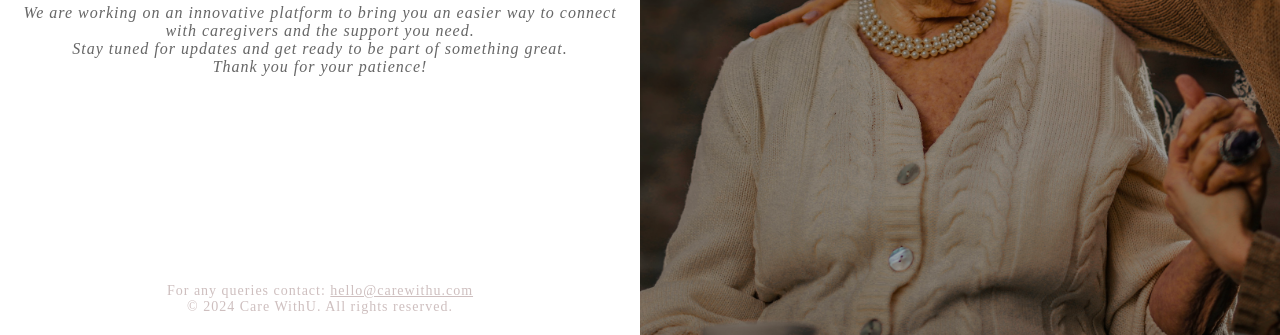
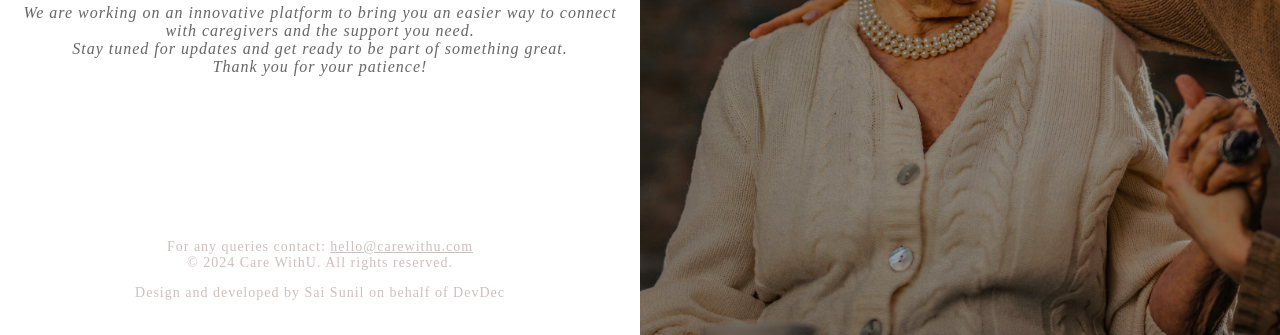
Before and after one commit to junal/carewithu.github.io, a plain HTML site: page index.html in a window 1280 px wide. Shown: the part 465-800 px from the top of the page. Drawn offline with Linux system fonts and the light colour scheme; a web font is replaced by a local one.

Commit message:
Updated credits of the page

```diff
--- a/index.html
+++ b/index.html
@@ -24,7 +24,8 @@
                 <p class="content-text">We are working on an innovative platform to bring you an easier way to connect<br>with caregivers and the support you need.<br>Stay tuned for updates and get ready to be part of something great.<br> Thank you for your patience!</p>
                 <div class="footer-content">
                     For any queries contact: <a href="mailto:hello@carewithu.com">hello@carewithu.com</a><br>
-                    © 2024 Care WithU. All rights reserved.
+                    © 2024 Care WithU. All rights reserved.<br>
+                    <p>Design and developed by Sai Sunil on behalf of DevDec</p>
                 </div>
             </div>
         </div>
```
